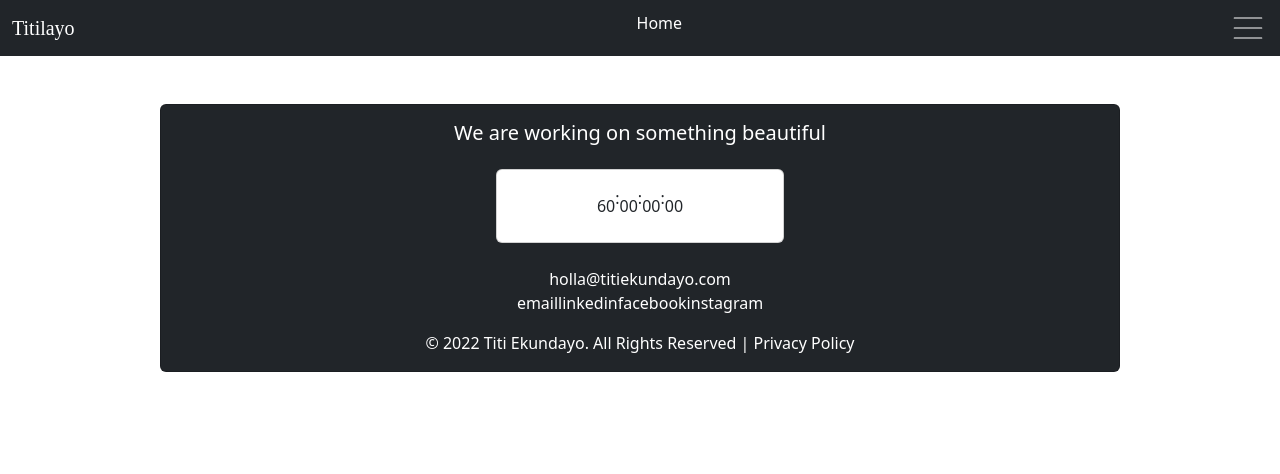
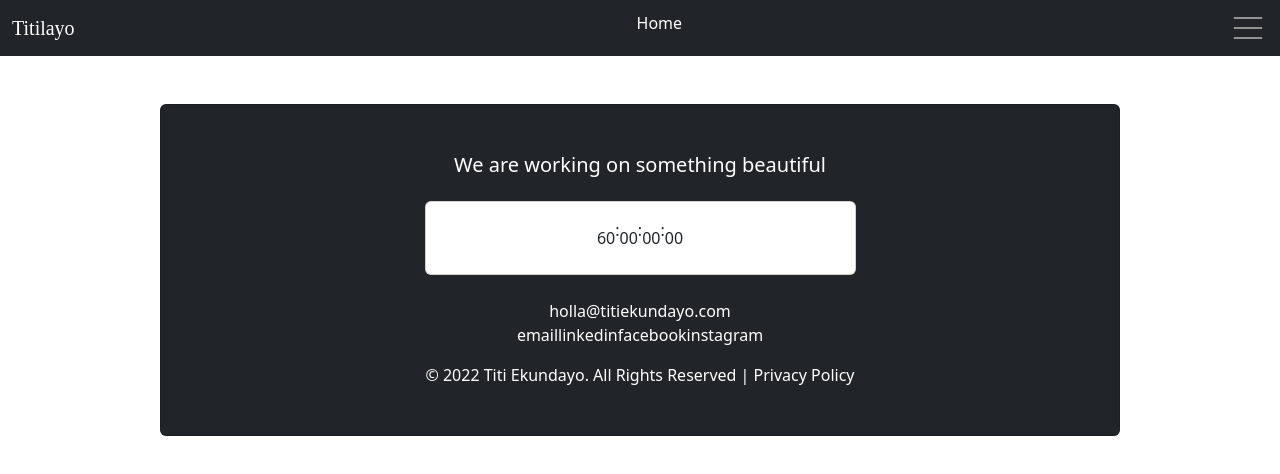
Before and after one commit to TitiEkundayo/titiekundayo, a Next.js app: page / in a window 1280 px wide. Shown: the top 474 px of the page. Built offline with nearby package versions, Linux system fonts and the light colour scheme; a web font is replaced by a local one.

Commit message:
working on the timer

```diff
--- a/pages/index.tsx
+++ b/pages/index.tsx
@@ -21,12 +21,25 @@ export default function Home() {
 			</div>
 
 			<div className="card bg-dark m-auto w-75 mt-5">
-				<div className="card-body text-center">
+				<div className="card-body text-center p-5">
 					<h5 className="card-title text-white mb-4">
 						We are working on something beautiful
 					</h5>
 
-					<div className="card m-auto" style={{ width: "18rem" }}>
+					<div className="card m-auto d-none d-sm-block d-md-none">
+						<div className="card-body">
+							<div className="card-text d-flex justify-content-center">
+								<p className="my-auto">60</p>
+								<p>:</p>
+								<p className="my-auto">00</p>
+								<p>:</p>
+								<p className="my-auto">00</p>
+								<p>:</p>
+								<p className="my-auto">00</p>
+							</div>
+						</div>
+					</div>
+					<div className="card m-auto w-50 d-sm-none d-md-block">
 						<div className="card-body">
 							<div className="card-text d-flex justify-content-center">
 								<p className="my-auto">60</p>
@@ -55,6 +68,27 @@ export default function Home() {
 					</footer>
 				</div>
 			</div>
+
+			{/* <div className="card m-auto w-75 mt-5 bg-dark">
+				<div className="card-body text-center p-5">
+					<h5 className="card-title text-white mb-4">
+						We are working on something beautiful
+					</h5>
+					<div className="card m-auto w-50 px-3">
+						<div className="card-body">
+							<div className="card-text d-flex justify-content-center">
+								<p className="my-auto">60</p>
+								<p>:</p>
+								<p className="my-auto">00</p>
+								<p>:</p>
+								<p className="my-auto">00</p>
+								<p>:</p>
+								<p className="my-auto">00</p>
+							</div>
+						</div>
+					</div>
+				</div>
+			</div> */}
 		</>
 	);
 }
```
